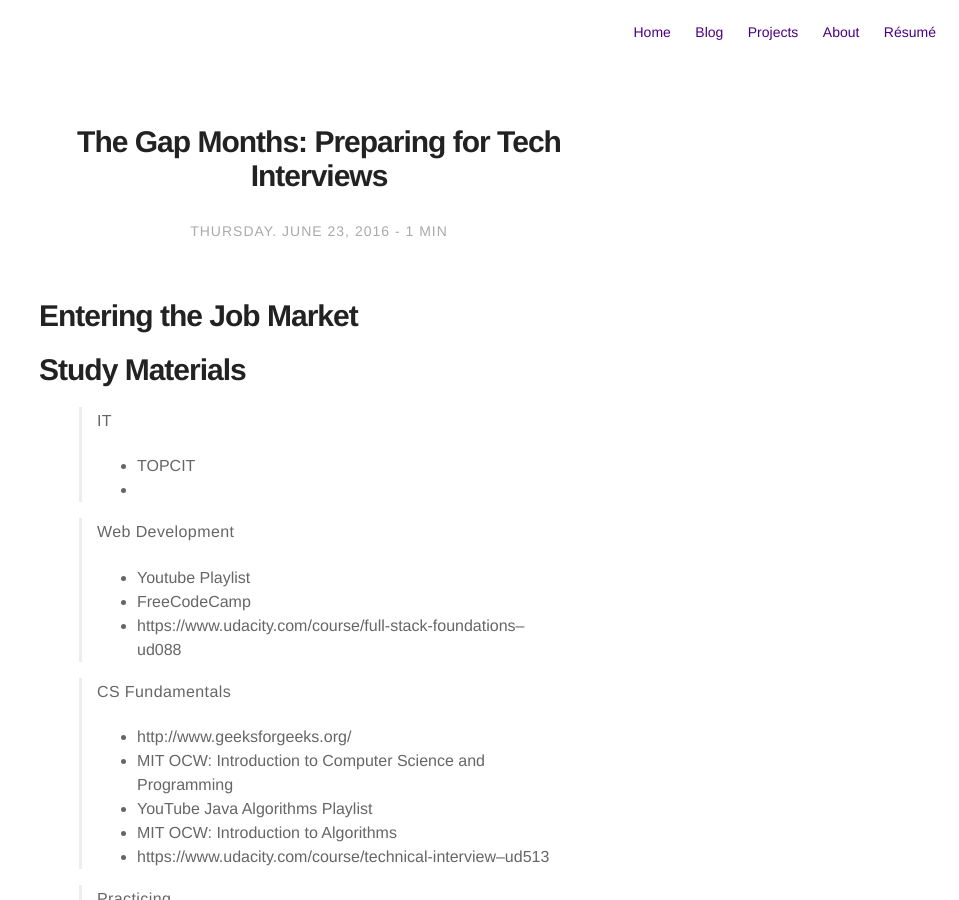
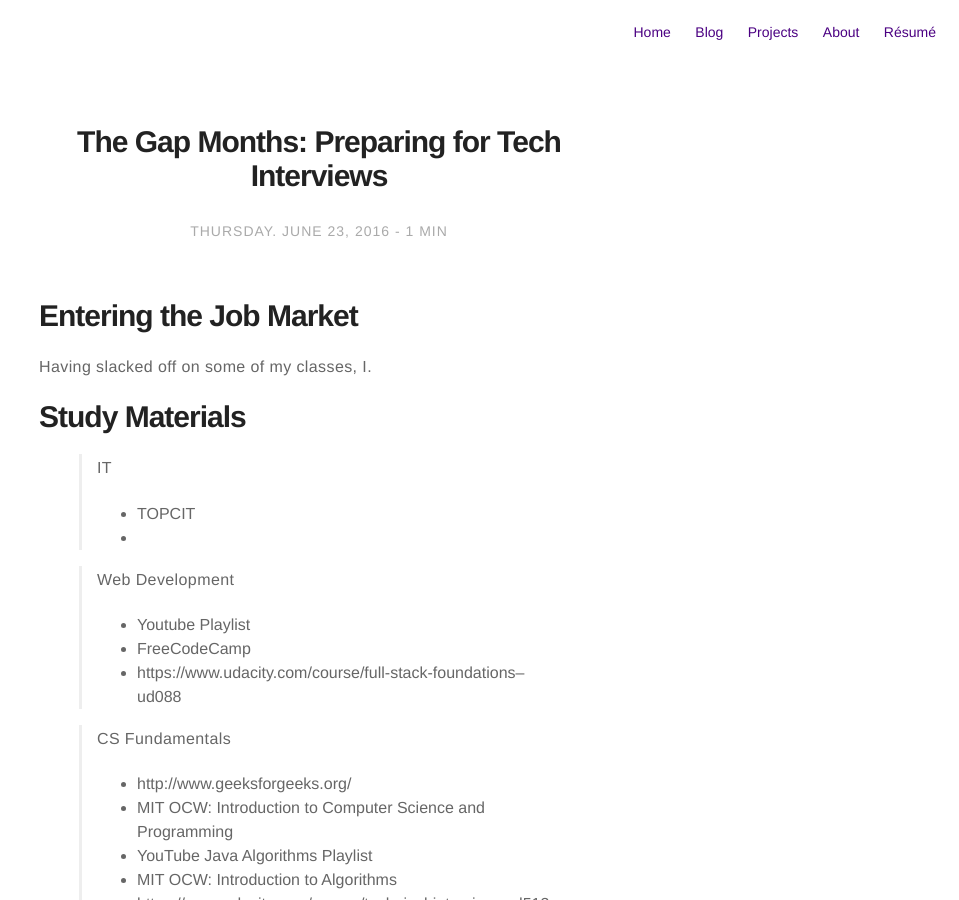
Before and after one commit to jpamata/jpamata.github.io, a Jekyll site: the page built from drafts/2017-11-20-gap-months-tech-interview-prep-fresh-grad.md, in a window 1280 px wide and 900 px high. Shown: the whole window, without its empty margins (321-1280 px from the left). Built offline with Jekyll 4.4.1, drawn with Linux system fonts in a browser that asks for light colours; comment, search, counter and statistics services are not loaded.

Commit message:
Update 2017-11-20-gap-months-tech-interview-prep-fresh-grad.md

```diff
--- a/drafts/2017-11-20-gap-months-tech-interview-prep-fresh-grad.md
+++ b/drafts/2017-11-20-gap-months-tech-interview-prep-fresh-grad.md
@@ -11,6 +11,7 @@ description: On making a study plan for preparing for tech interviews.
 ---
 
 # Entering the Job Market
+Having slacked off on some of my classes, I.
 
 # Study Materials
 > IT
```
